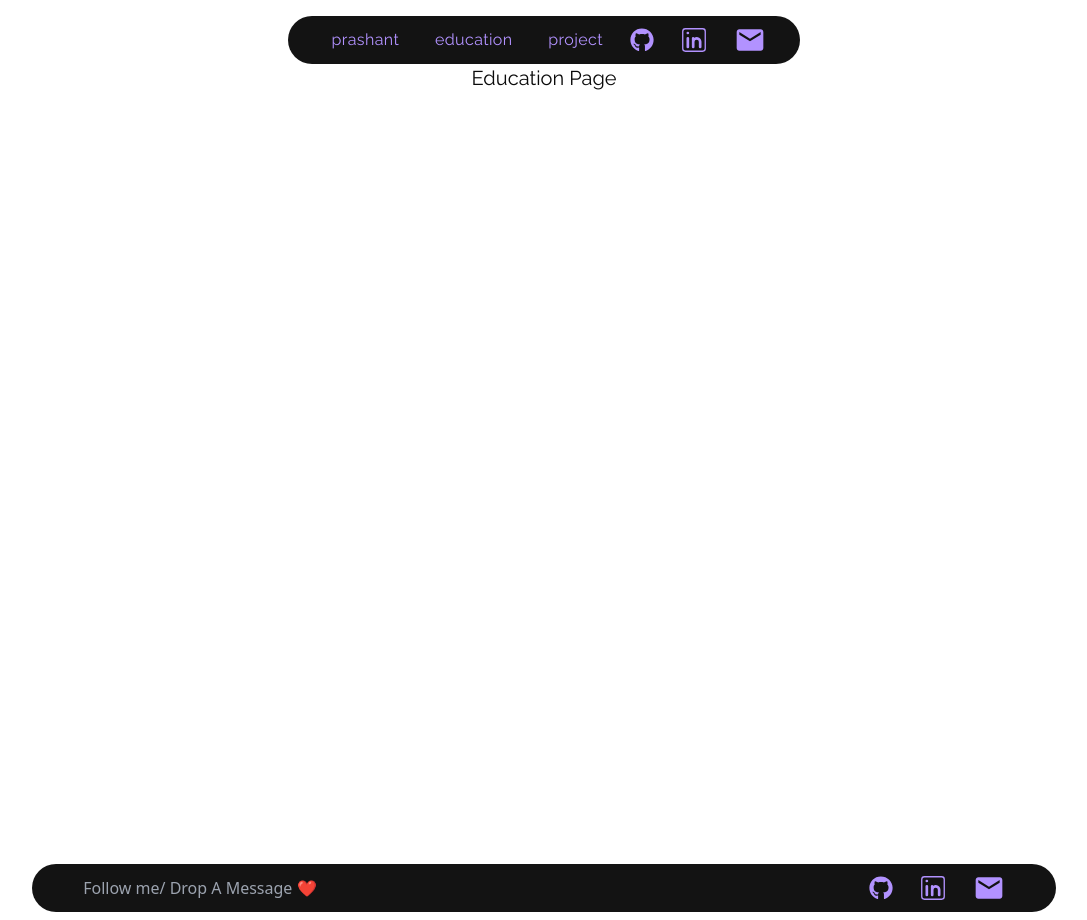
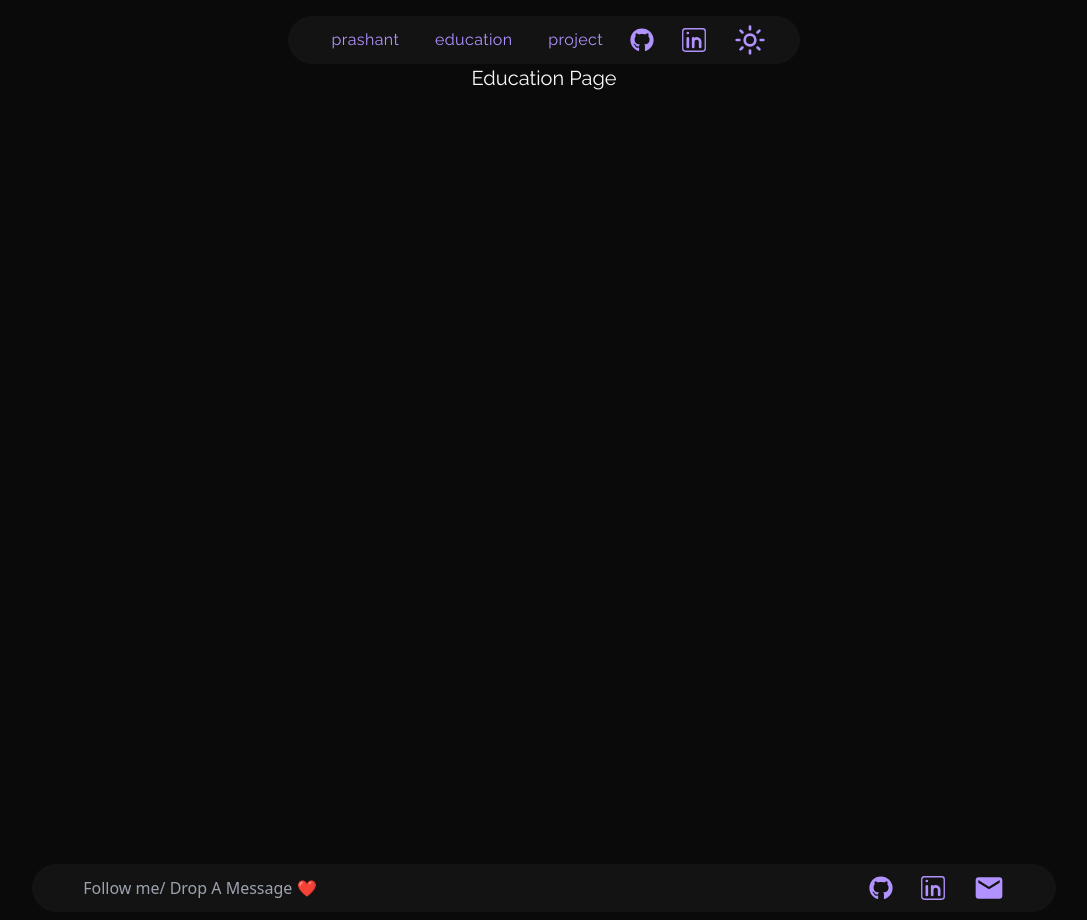
Before and after one commit to PRASHANTSWAROOP001/new-portfolio, a React (Vite) app: page / in a window 1280 px wide. Shown: the whole page, without its empty margins (96-1183 px from the left). Built offline with nearby package versions, Linux system fonts and the light colour scheme.

Commit message:
Added light and dark mode toggle.

```diff
--- a/src/App.jsx
+++ b/src/App.jsx
@@ -1,4 +1,5 @@
 import { createBrowserRouter, RouterProvider } from 'react-router-dom';
+import { ThemeProvider } from './components/ui/theme-provider';
 import './App.css';
 import ErrorPage from './pages/ErrorPage';
 import Education from './pages/Education';
@@ -28,7 +29,12 @@ function App() {
     },
   ]);
 
-  return <RouterProvider router={router} />;
+  return(
+  <ThemeProvider defaultTheme="dark" storageKey="vite-ui-theme">
+   <RouterProvider router={router} />
+  </ThemeProvider>
+)
+
 }
 
 export default App;
--- /dev/null
+++ b/src/components/ui/theme-provider.jsx
@@ -0,0 +1,57 @@
+import { createContext, useContext, useEffect, useState } from "react"
+
+const ThemeProviderContext = createContext({
+  theme: "system",
+  setTheme: () => null,
+})
+
+export function ThemeProvider({
+  children,
+  defaultTheme = "system",
+  storageKey = "vite-ui-theme",
+  ...props
+}) {
+  const [theme, setTheme] = useState(
+    () => localStorage.getItem(storageKey) || defaultTheme
+  )
+
+  useEffect(() => {
+    const root = window.document.documentElement
+
+    root.classList.remove("light", "dark")
+
+    if (theme === "system") {
+      const systemTheme = window.matchMedia("(prefers-color-scheme: dark)").matches
+        ? "dark"
+        : "light"
+
+      root.classList.add(systemTheme)
+      return
+    }
+
+    root.classList.add(theme)
+  }, [theme])
+
+  const value = {
+    theme,
+    setTheme: (theme) => {
+      localStorage.setItem(storageKey, theme)
+      setTheme(theme)
+    },
+  }
+
+  return (
+    <ThemeProviderContext.Provider {...props} value={value}>
+      {children}
+    </ThemeProviderContext.Provider>
+  )
+}
+
+export const useTheme = () => {
+  const context = useContext(ThemeProviderContext)
+
+  if (context === undefined)
+    throw new Error("useTheme must be used within a ThemeProvider")
+
+  return context
+}
--- a/src/layout/Layout.jsx
+++ b/src/layout/Layout.jsx
@@ -2,9 +2,50 @@ import React from 'react';
 import { Link, Outlet } from 'react-router-dom';
 import { FaGithub } from 'react-icons/fa';
 import { CiLinkedin } from 'react-icons/ci';
-import { MdEmail } from 'react-icons/md';
+import { MdEmail, } from 'react-icons/md';
+
+
+
+import { Moon , Sun } from "lucide-react"
+
+import { useTheme } from '@/components/ui/theme-provider';
 
 function Layout() {
+
+  const [lightMode, setLightMode] = React.useState(false)
+
+
+
+  const { setTheme } = useTheme()
+
+  const handleMode = () => {
+    if (!lightMode) {
+      setTheme('light');
+      localStorage.setItem('theme-mode', 'light');
+      setLightMode(true);
+      console.log('Light mode');
+    } else {
+      setTheme('dark');
+      localStorage.setItem('theme-mode', 'dark');
+      setLightMode(false);
+      console.log('Dark mode');
+    }
+  }
+
+
+  React.useEffect(() => {
+    const savedTheme = localStorage.getItem('theme-mode') || 'dark'; // default to dark mode
+    if (savedTheme === 'light') {
+      setLightMode(true);
+      setTheme('light');
+    } else {
+      setLightMode(false);
+      setTheme('dark');
+    }
+  }, [setTheme]);
+
+
+
   return (
     <div className=" min-h-screen w-full">
       <nav className="w-full flex justify-center mt-4 font-Raleway tracking-wide text-[#B292FF] ">
@@ -28,13 +69,9 @@ function Layout() {
               <CiLinkedin className="h-8 w-8" />{' '}
             </a>
 
-            <a
-              href="mailto:mrprashantswaroop@gmail.com?subject=Hello%20I%20Would%20Like%20To%20Connect?&body=I%20Saw%20Your%20Portfolio%20I%20Would%20Love%20To%20Connect."
-              target="_blank"
-            >
-              {' '}
-              <MdEmail className="h-8 w-8" />{' '}
-            </a>
+            <span>
+              {lightMode ? <Moon className='h-8 w-8' onClick={handleMode} /> : <Sun className='h-8 w-8' onClick={handleMode}/> }
+            </span>
           </div>
         </div>
       </nav>
```
